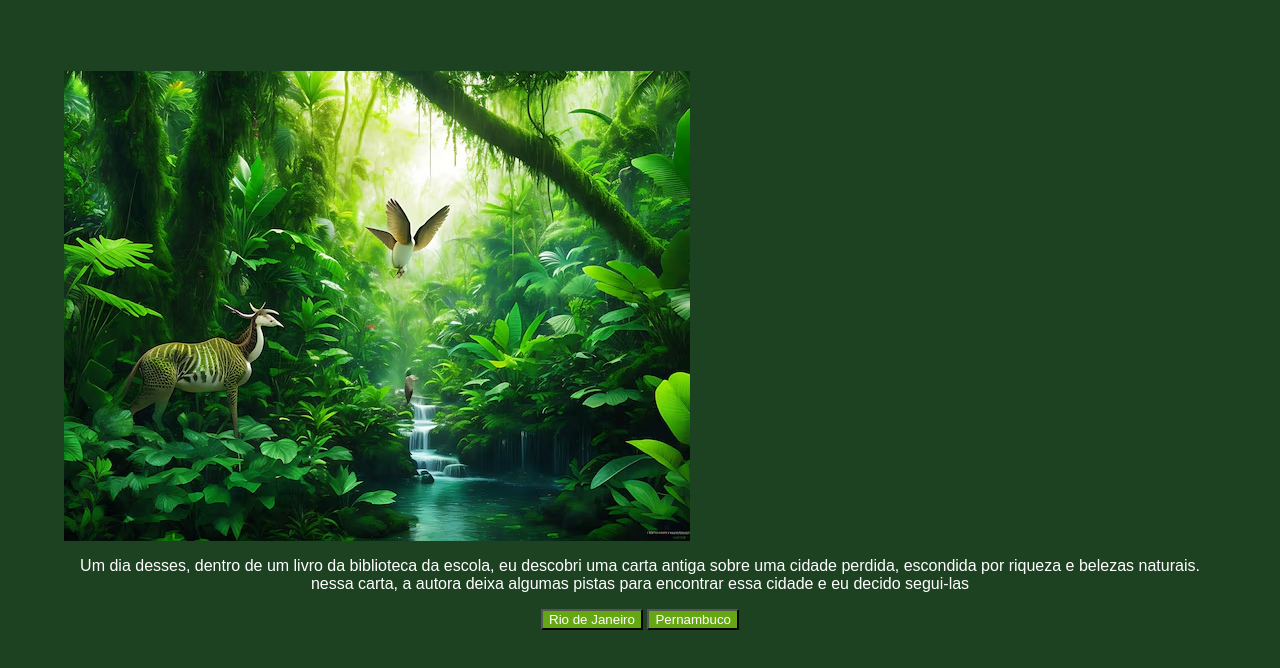
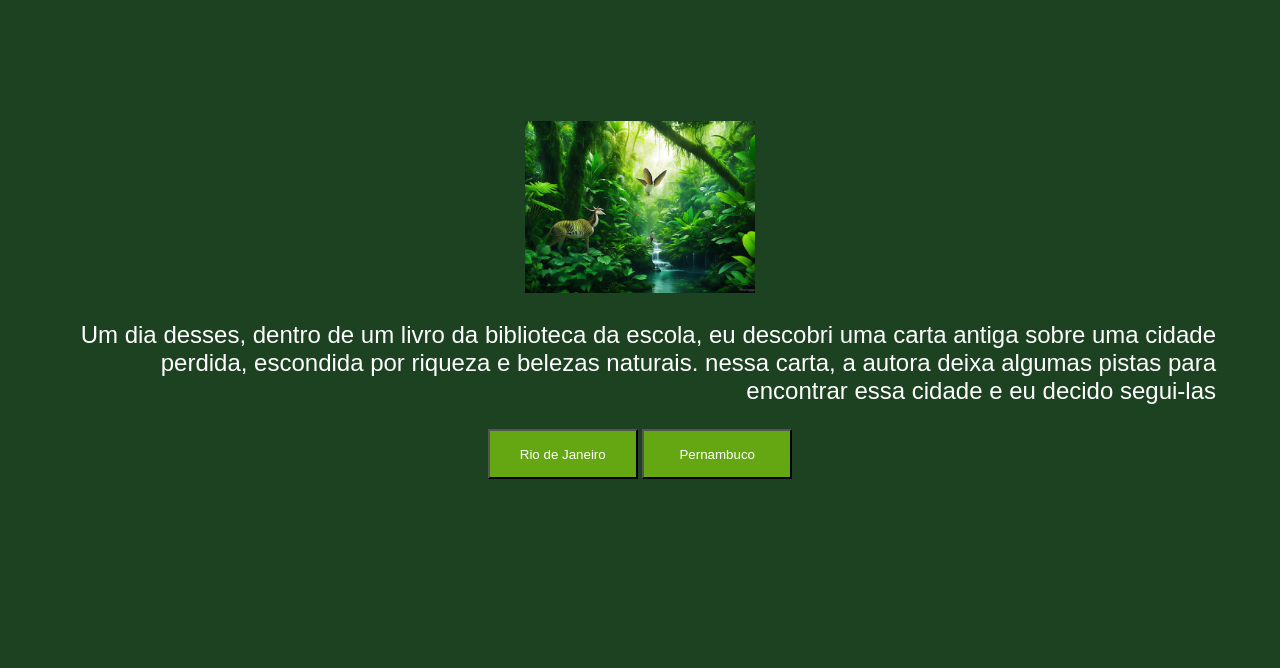
Before and after one commit to EliasProf/Aventura-Alura, a plain HTML site: page Aventura Alura/index.html in a window 1280 px wide. Drawn offline with Linux system fonts and the light colour scheme; files whose address does not match are found by name; a web font is replaced by a local one.

Commit message:
Add files via upload

```diff
--- a/Aventura Alura/style.css
+++ b/Aventura Alura/style.css
@@ -1,32 +1,68 @@
-body{
-    background-color:#1D4221;
-    color:white;
-    font-family:"Bai Jamjuree", sans-serif;
-    display:flex;
-    justify-content:center;
-    align-items:center;
-    height:700px;
-    margin:0;
+body {
+    background-color: #1D4221;
+    color: white;
+    font-family: "Bai Jamjuree", sans-serif;
+    display: flex;
+    justify-content: center;
+    align-items: center;
+    height: 600px;
+    margin: 0;
 }
-button{
-    background-color:#64A712;
-    color:white;
-    font-family:"Bai Jamjuree", sans-serif;
+
+button {
+    background-color: #64A712;
+    color: white;
+    font-family: "Bai Jamjuree", sans-serif;
+    width:150px;
+    height: 50px;
 }
-.botao{
-   display:block
+
+.botao {
+    display: block
 }
-.passo{
-    display:none;
+
+.passo {
+    display: none;
 }
-    .passo.ativo{
-        display:block;
+
+.passo.ativo {
+    display: block;
+}
+
+img {
+    height: 20%;
+    width: 20%;
+}
+
+main {
+
+    max-width: 90%;
+    text-align: center;
+}
+
+p {
+    font-size: x-large;
+    text-align: right;
+    animation-duration: 5s;
+    animation-name: slidein;
+}
+@keyframes slidein {
+    from {
+      margin-left: 100%;
+      width: 100%;
     }
-    img{
-        display: block;
-        }
-        main{
 
-        max-width:90%;
-        text-align:center;
-        }
+    to {
+      margin-left: 0%;
+      width: 100%;
+    }
+  }
+
+button:hover{
+    padding: 0;
+    background-color: red;
+    color:yellow;
+    transform:scale(1.1);
+    transition:all 0.5s;
+
+}
```
Also changed, not shown: Aventura Alura/index.html (+10 -5 lines).
